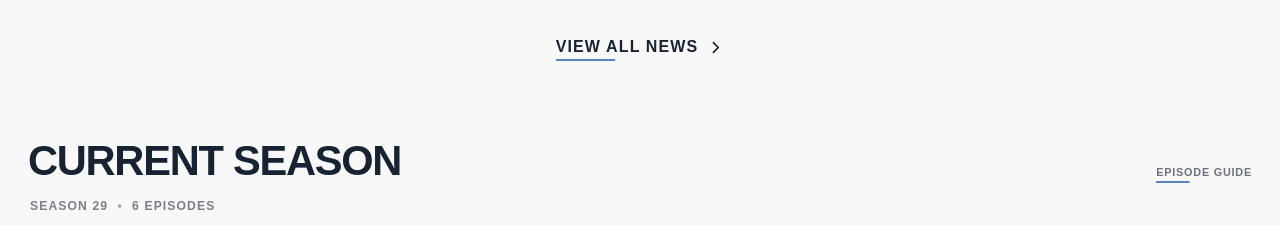
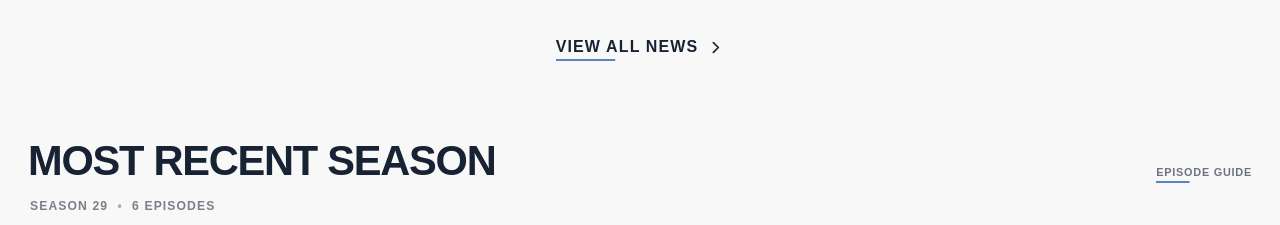
Before and after one commit to spacemcguffin/sp-guide, a plain HTML site: page index.html in a window 1280 px wide. Shown: the part 1506-1731 px from the top of the page. Drawn offline with Linux system fonts and the light colour scheme; grey boxes are pictures that could not be loaded; a web font is replaced by a local one.

Commit message:
Change 'Current Season' to 'Most Recent Season'

```diff
--- a/index.html
+++ b/index.html
@@ -166,7 +166,7 @@
 
 <section id="latest-season" aria-labelledby="latestSeasonTitle">
   <div class="season-title-row">
-    <h2 id="latestSeasonTitle">Current Season</h2>
+    <h2 id="latestSeasonTitle">Most Recent Season</h2>
     <a class="season-link" href="/episodes">Episode Guide</a>
   </div>
   <div class="season-mini-header"><span>Season 29 <span class="season-meta-dot" aria-hidden="true">•</span> 6 episodes</span></div>
```
